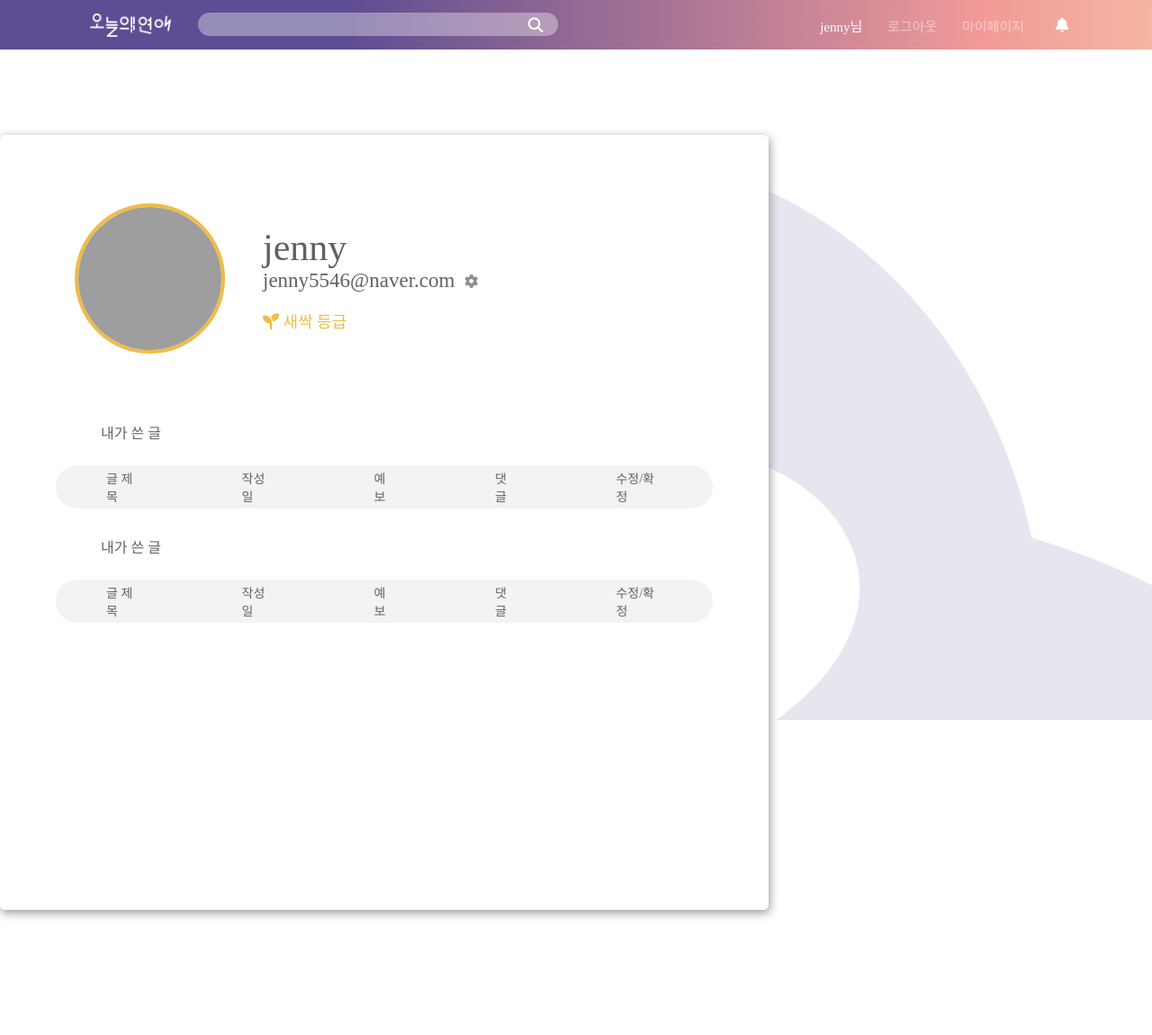
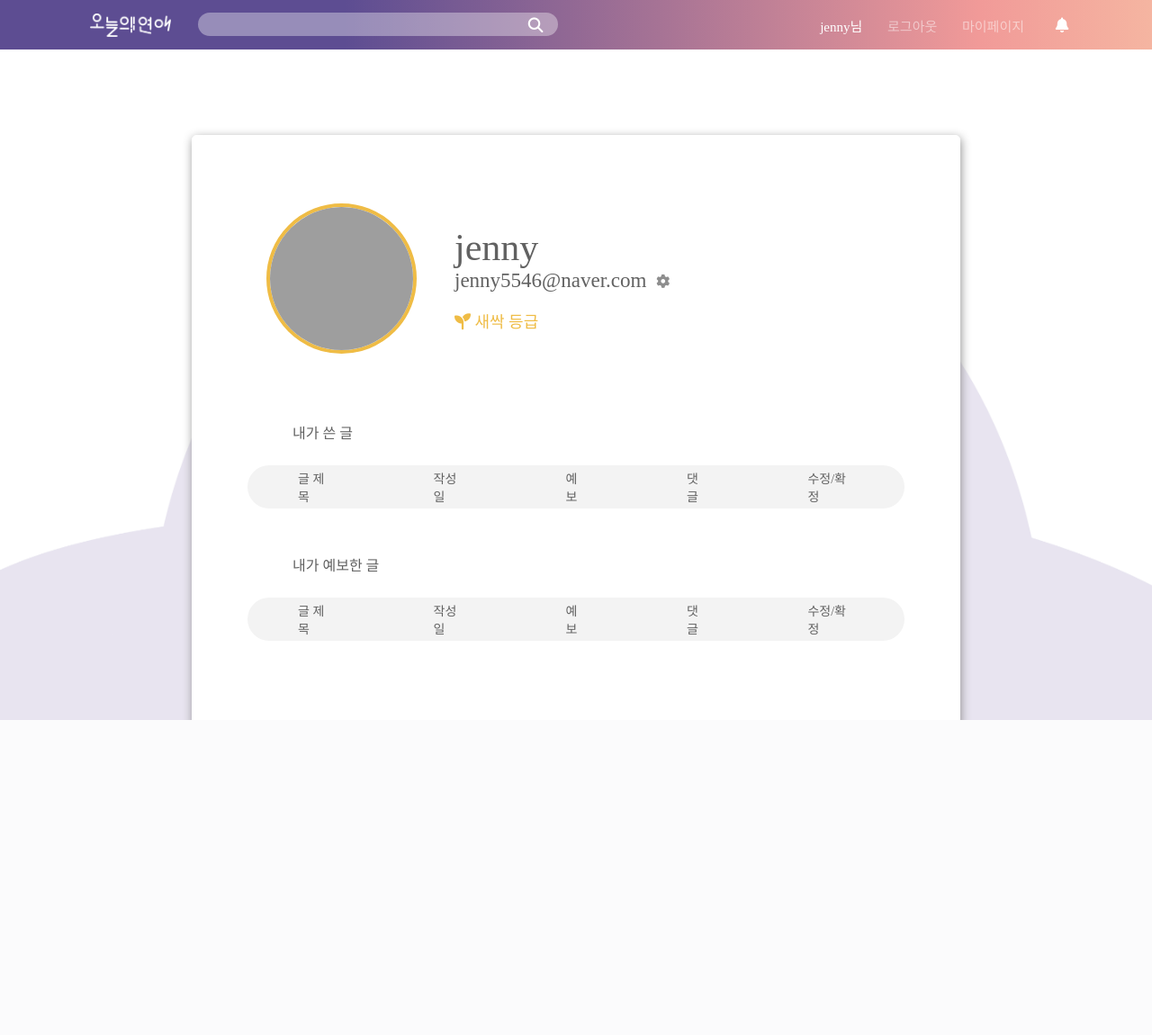
Before and after one commit to wanderlust16/lovecast, a Django app: page /home/mypage/ in a window 1280 px wide. Shown: the whole page at 90% size. After the commit the page ends 800 px from the top, so only its background shows below. Run offline with Django 3.2, Linux system fonts and the light colour scheme; a user stored in the database is signed in; data comes from the database, SQL or seed files in the repository; both versions use the stored data as it was after the commit; parts of the project's set-up code (start-up, migrations or seed data) failed here and were passed over; some libraries are stand-ins or nearby versions; grey boxes are pictures that could not be loaded.

Commit message:
마이페이지 완성

```diff
--- a/feedpage/static/feedpage/mypage.css
+++ b/feedpage/static/feedpage/mypage.css
@@ -8,10 +8,13 @@
 
 }
 
+/* 스크롤이 되는 전체 피드 - position relative: 상하 위치값은 top bottom으로 하기!! 양옆은 margin auto */
 .mypage_content  {
-  position: absolute;
+  position: relative;
   width: 852px;
-  margin-top: 150px;
+  top: 150px;
+  margin-left: auto;
+  margin-right: auto;
   background: white;
   border-radius: 5px;
   border : white 1px solid;
@@ -205,6 +208,17 @@
 
 /* 내가 예보한 글 */
 
+.list2 {
+  position: relative;
+  width: 730px;
+  min-height: 682px;
+  margin-left: auto;
+  margin-right: auto;
+  border: 0px solid;
+
+}
+
+
 .written_list2 > p {
   font-size: 16px;
   font-weight: 500;
@@ -215,7 +229,7 @@
 }
 
 .written_list2 {
-  margin-top: 30px;
+  margin-top: 50px;
   margin-bottom: 20px;
 
 }
--- a/feedpage/templates/feedpage/mypage.html
+++ b/feedpage/templates/feedpage/mypage.html
@@ -50,7 +50,7 @@
 
             <div class = "list2">
                 <div class = "written_list2">
-                    <p>내가 쓴 글</p>
+                    <p>내가 예보한 글</p>
                     <div class = "list_header2">
                         <p>글 제목</p> <p>작성일</p> <p>예보</p> <p>댓글</p> <p>수정/확정</p>
                     </div>
```
Also changed, not shown: db.sqlite3, media/feed_photos/IMG_5341.JPG (added), media/profile_photos/IMG_5788.JPG (added).
